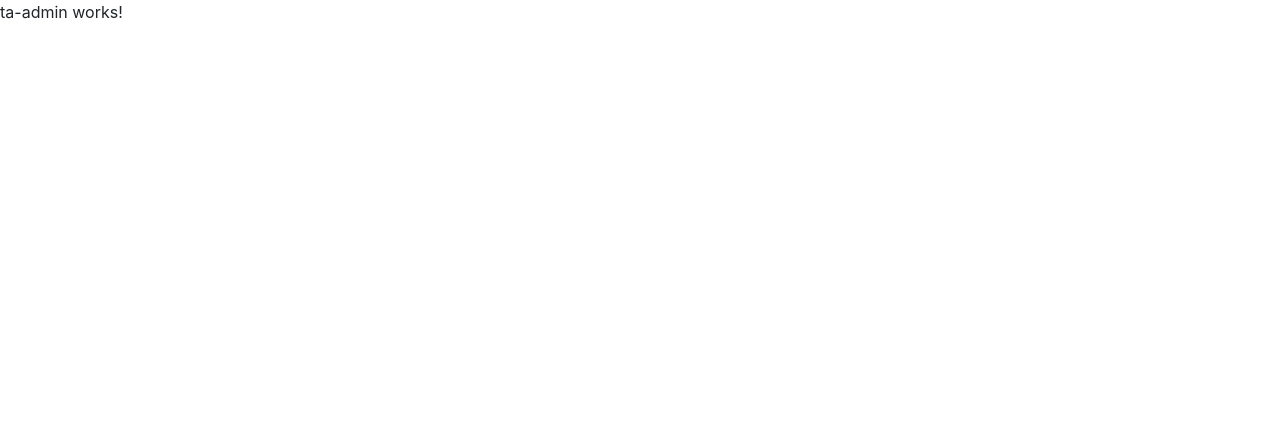
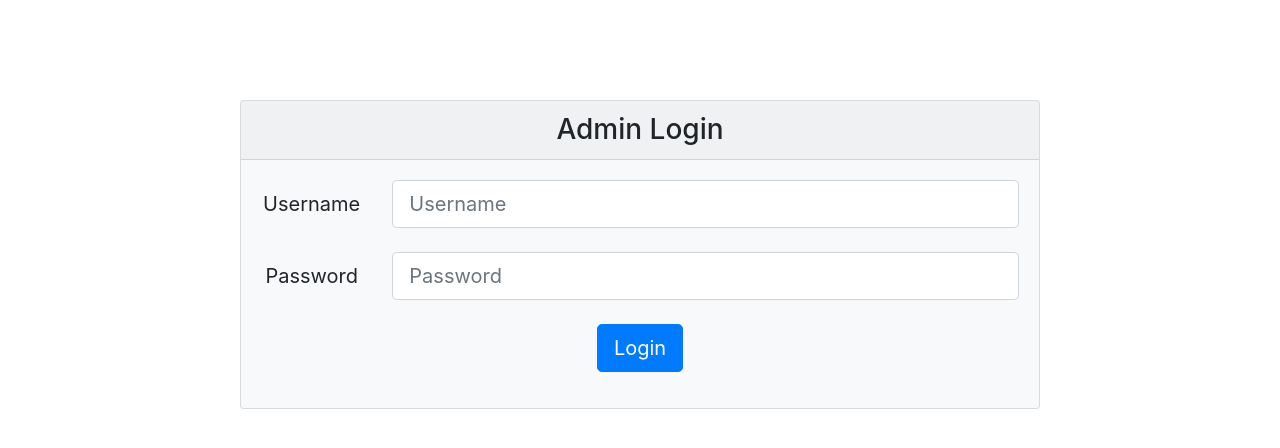
Before and after one commit to parammittal16/tedx-akgec-frontend, an Angular app: page /admin in a window 1280 px wide. Shown: the top 448 px of the page. Built offline with nearby package versions, Linux system fonts and the light colour scheme.

Commit message:
added admin login

```diff
--- a/src/app/Components/ta-admin/ta-admin.component.css
+++ b/src/app/Components/ta-admin/ta-admin.component.css
@@ -0,0 +1,5 @@
+.card{
+    margin: 0 auto;
+    float: none;
+    margin-top: 100px;
+}
--- a/src/app/Components/ta-admin/ta-admin.component.html
+++ b/src/app/Components/ta-admin/ta-admin.component.html
@@ -1,3 +1,24 @@
-<p>
-  ta-admin works!
-</p>
+<div class="card bg-light mb-3 center text-center" style="max-width: 50rem;">
+  <h3 class="card-header ">Admin Login</h3>
+  <div class="card-body">
+    <form (ngSubmit)="onLogin(f)" #f=ngForm>
+      <div class="form-group row">
+        <label for="username" class="col-sm-2 col-form-label-lg">Username</label>
+        <div class="col-sm-10">
+          <input type="text" class="form-control form-control-lg" id="username" placeholder="Username" name="username" required ngModel>
+        </div>
+      </div>
+      <div class="form-group row">
+        <label for="password" class="col-sm-2 col-form-label-lg">Password</label>
+        <div class="col-sm-10">
+          <input type="password" class="form-control form-control-lg" id="password" placeholder="Password" name="password" required ngModel>
+        </div>
+      </div>
+      <div class="form-group row ">
+        <div class="col">
+          <button type="submit" class="btn btn-lg btn-primary">Login</button>
+        </div>
+      </div>
+    </form>
+  </div>
+</div>
--- a/src/app/Components/ta-admin/ta-admin.component.ts
+++ b/src/app/Components/ta-admin/ta-admin.component.ts
@@ -1,4 +1,6 @@
 import { Component, OnInit } from '@angular/core';
+import { AuthServerService } from 'src/app/Services/auth-server.service';
+import { NgForm } from '@angular/forms';
 
 @Component({
   selector: 'app-ta-admin',
@@ -6,10 +8,21 @@ import { Component, OnInit } from '@angular/core';
   styleUrls: ['./ta-admin.component.css']
 })
 export class TaAdminComponent implements OnInit {
-
-  constructor() { }
+  model: any = {};
+  data: any;
+  constructor(private ass: AuthServerService ) { }
 
   ngOnInit() {
   }
 
-}
+  onLogin(form: NgForm){
+    this.ass.adminLogin(form.value).subscribe(
+     (data: any) => {
+       localStorage.setItem('adminToken',data.access_token);
+     }
+    )
+
+
+
+    }
+  }
--- /dev/null
+++ b/src/app/Services/auth-server.service.ts
@@ -0,0 +1,16 @@
+import { Injectable } from '@angular/core';
+import { HttpClient } from '@angular/common/http';
+
+@Injectable({
+  providedIn: 'root'
+})
+export class AuthServerService {
+  readonly rootUrl = 'http://tedx-akgec.herokuapp.com/';
+  constructor(private http: HttpClient) { }
+
+
+adminLogin(body){
+  return this.http.post(this.rootUrl, body );
+}
+
+}
```
Also changed, not shown: src/app/app.module.ts (+7 -1 lines), 2 other files (tests, documents, lock files or other folders).
